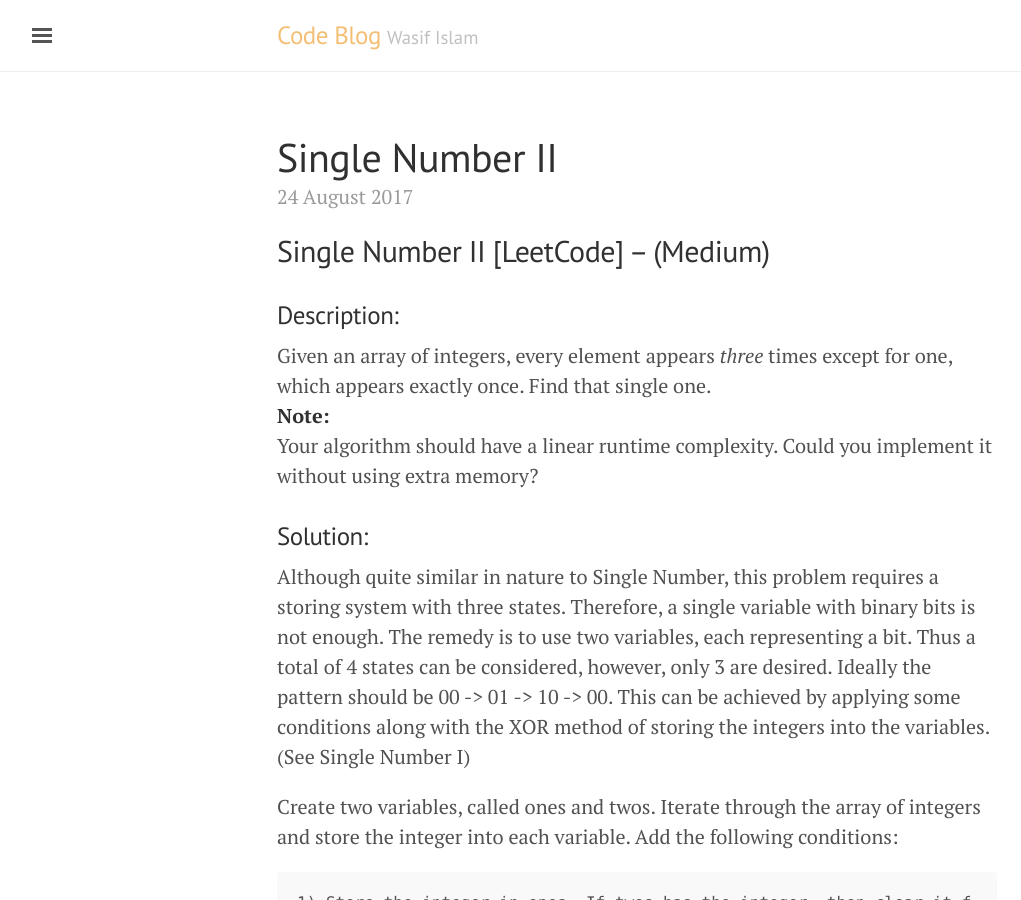
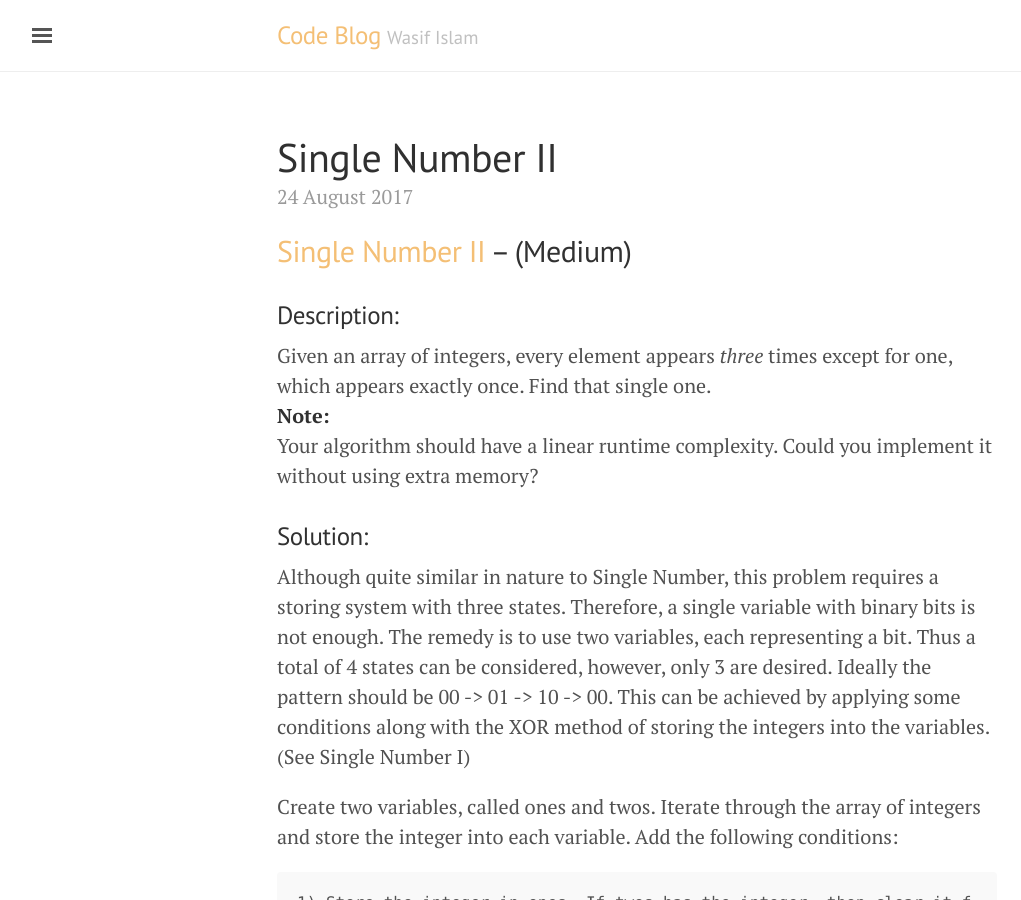
Before and after one commit to washifu/CodeBlog, a Jekyll site: the page built from _posts/2017-08-24-Single_Number_II.md, in a window 1280 px wide and 900 px high. Shown: the whole window, without its empty margins (3-1024 px from the left). Built offline with Jekyll 4.4.1, drawn with Linux system fonts in a browser that asks for light colours; comment, search, counter and statistics services are not loaded.

Commit message:
Update 2017-08-24-Single_Number_II.md

```diff
--- a/_posts/2017-08-24-Single_Number_II.md
+++ b/_posts/2017-08-24-Single_Number_II.md
@@ -4,7 +4,7 @@ title: Single Number II
 comments: true
 ---
 
-## Single Number II [LeetCode] -- (Medium)
+## [Single Number II](https://leetcode.com/problems/single-number-ii/description/) -- (Medium)
 
 ### Description:
 Given an array of integers, every element appears *three* times except for one, which appears exactly once. Find that single one.
```
